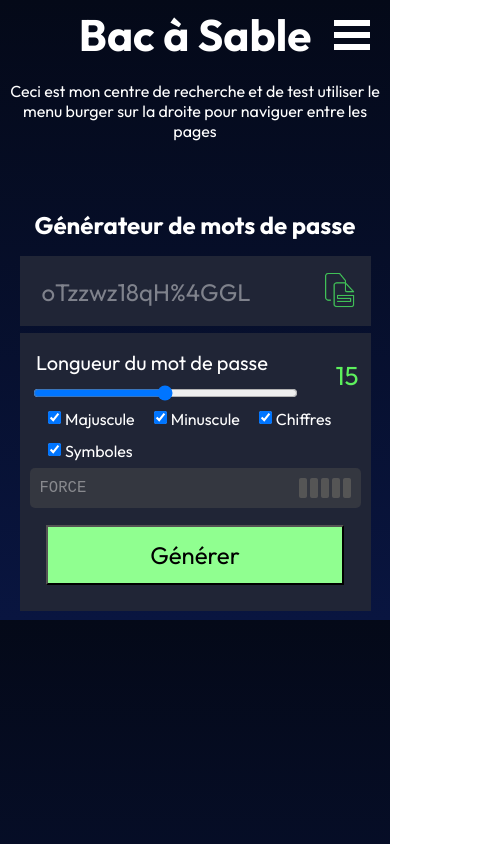
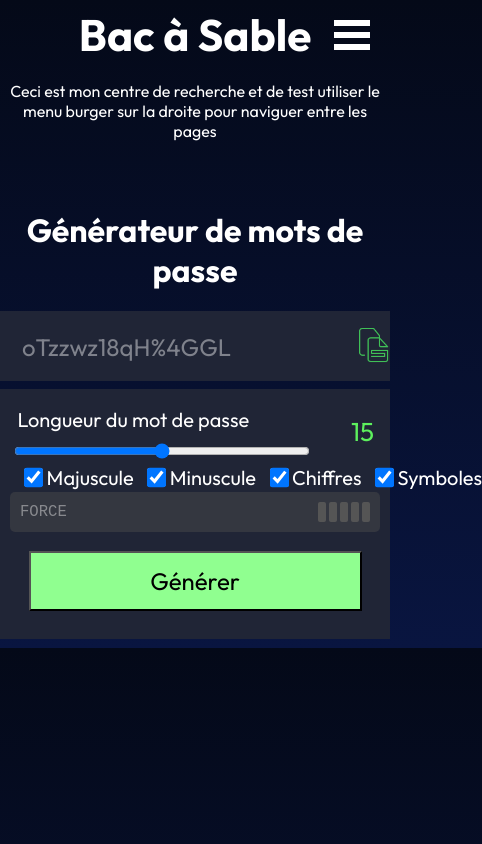
Before and after one commit to FarCodeFR/Tools-Box, a React (Vite) app: page /generator in a window 390 px wide. Shown: the whole page, 482 px wide, since content can reach past the window. Built offline with nearby package versions, Linux system fonts and the light colour scheme.

Commit message:
fix responsive

```diff
--- a/src/App.css
+++ b/src/App.css
@@ -6,6 +6,13 @@
 		font-family: "Outfit", Impact, Haettenschweiler, "Arial Narrow Bold",
 			sans-serif;
 	}
+}
+* {
+	box-sizing: border-box;
+}
+
+body {
+	margin: 0;
 }
 ul {
 	list-style: none;
--- a/src/pages/Generator/generator.css
+++ b/src/pages/Generator/generator.css
@@ -194,7 +194,7 @@ input[type="checkbox"] {
 	opacity: 80%;
 }
 
-@media screen and (max-width: 430px) {
+@media screen and (max-width: 430px) and (device-height: 932px) {
 	.container-generator-main {
 		width: 90%;
 		& h1 {
```
